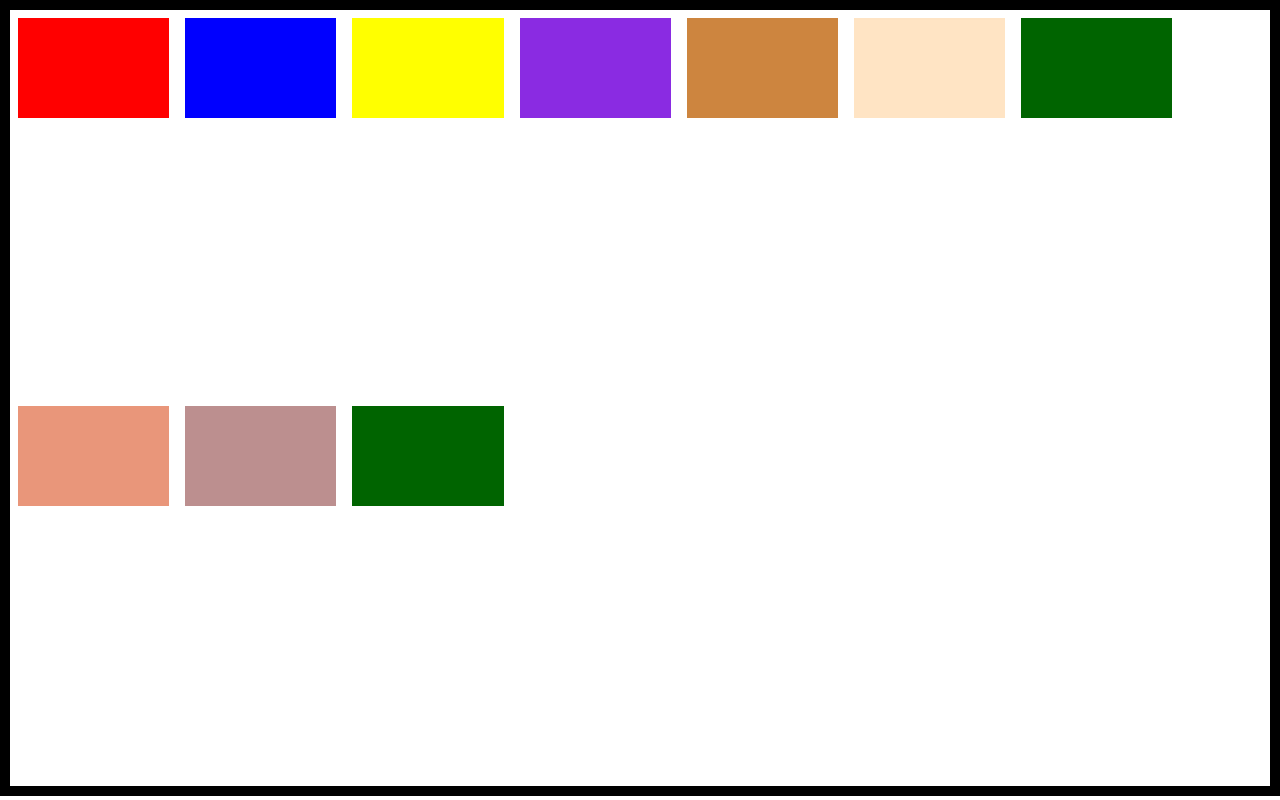
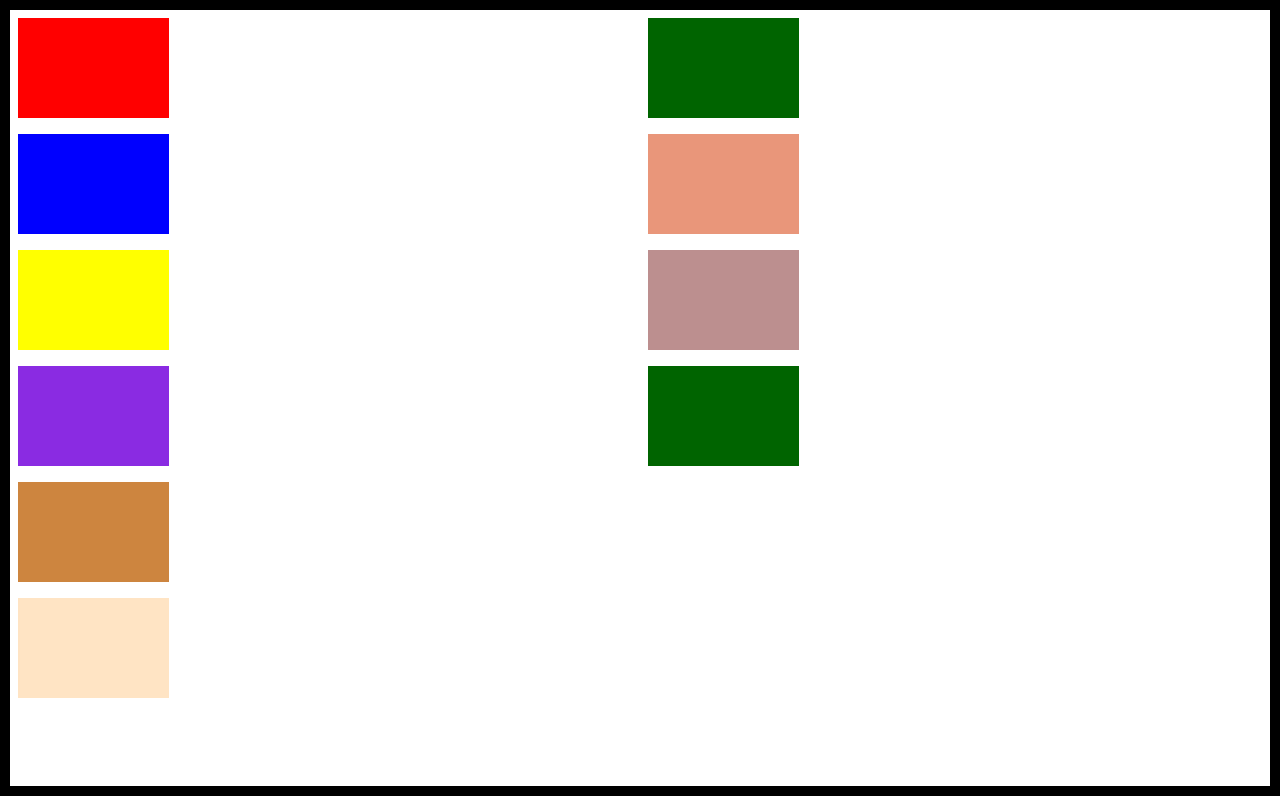
Before and after one commit to SaifAmjad/CSS-Flexbox, a website: page index.html in a window 1280 px wide. Drawn offline with Linux system fonts and the light colour scheme.

Commit message:
Used flex-flow property

```diff
--- a/style.css
+++ b/style.css
@@ -12,11 +12,29 @@
     flex-direction: column;
 } */
 
+/* Flex Wrap property */
+
+/* .container{
+    border: 10px solid black;
+    height: 97vh;
+    display: flex;
+    flex-wrap: wrap;
+} */
+
+/* Flex Flow property
+
 .container{
     border: 10px solid black;
     height: 97vh;
     display: flex;
-    flex-wrap: wrap;
+    flex-flow: column wrap;
+} */
+
+.container{
+    border: 10px solid black;
+    height: 97vh;
+    display: flex;
+    flex-flow: column wrap;
 }
 
 .box1{
```
